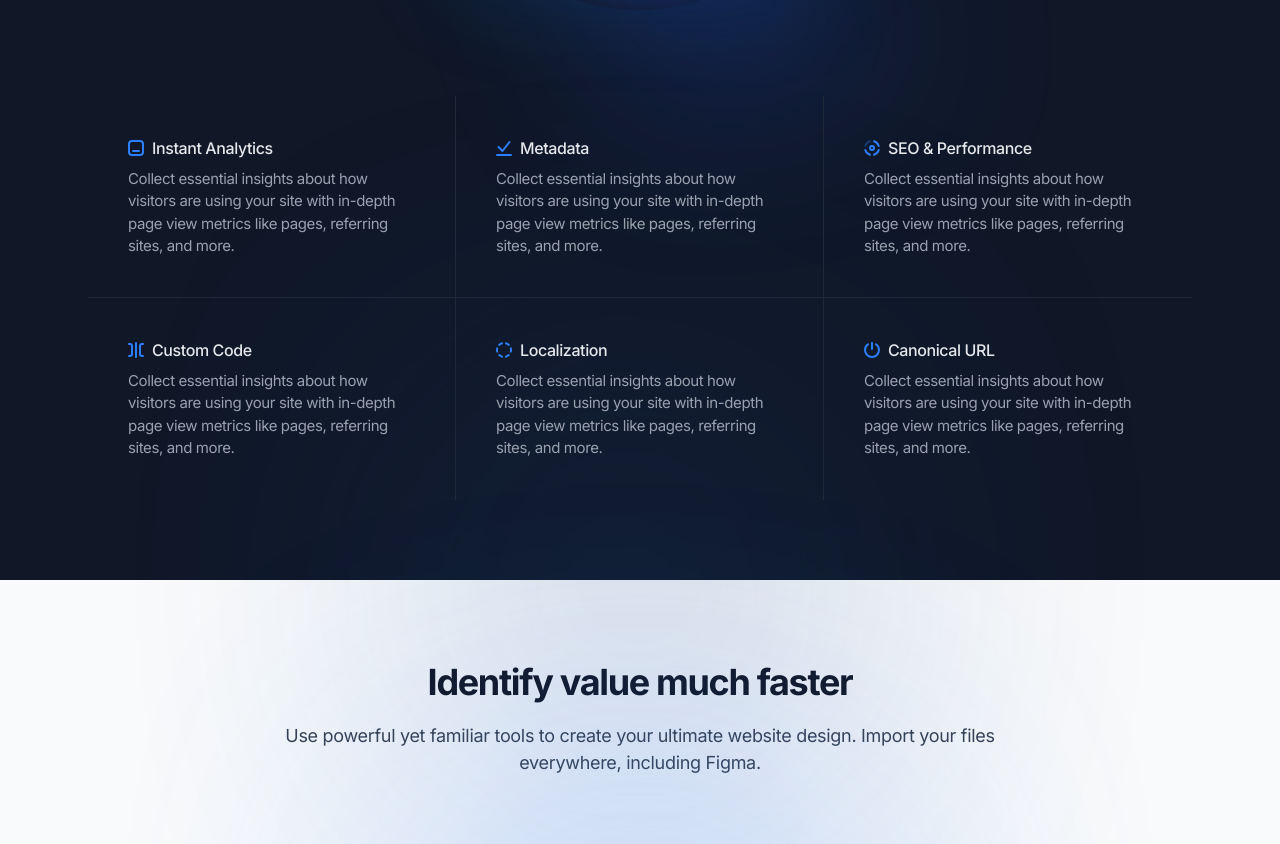
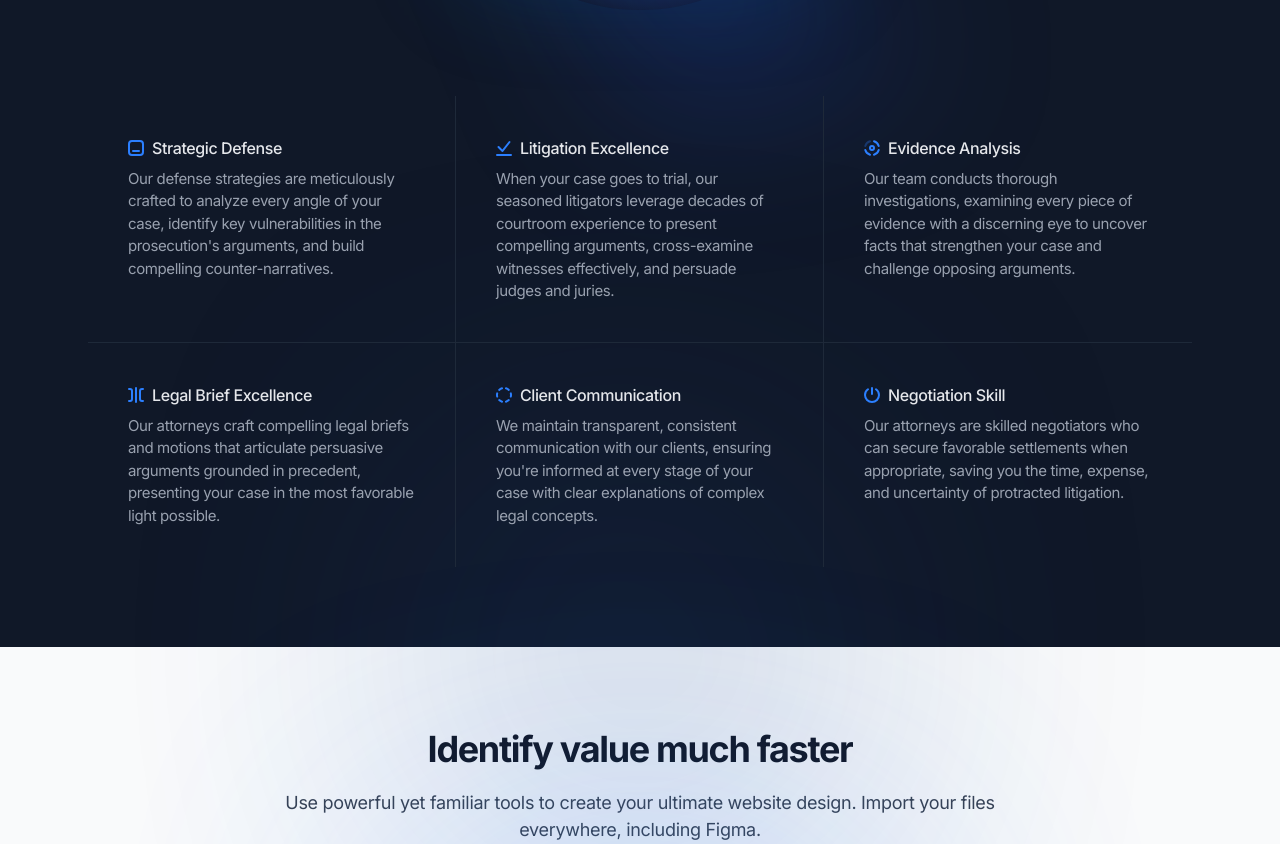
Before and after one commit to nathanroses/steelfirm, a Next.js app: page / in a window 1280 px wide. Shown: the part 2440-3284 px from the top of the page. Built offline with nearby package versions, Linux system fonts and the light colour scheme.

Commit message:
Update features-planet.tsx

```diff
--- a/components/features-planet.tsx
+++ b/components/features-planet.tsx
@@ -1,12 +1,12 @@
 import Image from "next/image";
-import PlanetImg from "@/public/images/planet.png";
-import PlanetOverlayImg from "@/public/images/planet-overlay.svg";
-import PlanetTagImg01 from "@/public/images/planet-tag-01.png";
-import PlanetTagImg02 from "@/public/images/planet-tag-02.png";
-import PlanetTagImg03 from "@/public/images/planet-tag-03.png";
-import PlanetTagImg04 from "@/public/images/planet-tag-04.png";
+import LegalShieldImg from "@/public/images/planet.png";
+import LegalOverlayImg from "@/public/images/planet-overlay.svg";
+import PracticeAreaImg01 from "@/public/images/planet-tag-01.png";
+import PracticeAreaImg02 from "@/public/images/planet-tag-02.png";
+import PracticeAreaImg03 from "@/public/images/planet-tag-03.png";
+import PracticeAreaImg04 from "@/public/images/planet-tag-04.png";
 
-export default function FeaturesPlanet() {
+export default function LegalPracticeAreas() {
   return (
     <section className="relative before:absolute before:inset-0 before:-z-20 before:bg-gray-900">
       <div className="mx-auto max-w-6xl px-4 sm:px-6">
@@ -14,56 +14,56 @@ export default function FeaturesPlanet() {
           {/* Section header */}
           <div className="mx-auto max-w-3xl pb-16 text-center md:pb-20">
             <h2 className="text-3xl font-bold text-gray-200 md:text-4xl">
-              Simple helps your teams work more efficiently together
+              Comprehensive Legal Strategies For Complex Cases
             </h2>
           </div>
-          {/* Planet */}
+          {/* Legal Shield Visualization */}
           <div className="pb-16 md:pb-20" data-aos="zoom-y-out">
             <div className="text-center">
               <div className="relative inline-flex rounded-full before:absolute before:inset-0 before:-z-10 before:scale-[.85] before:animate-[pulse_4s_cubic-bezier(.4,0,.6,1)_infinite] before:bg-linear-to-b before:from-blue-900 before:to-sky-700/50 before:blur-3xl after:absolute after:inset-0 after:rounded-[inherit] after:[background:radial-gradient(closest-side,var(--color-blue-500),transparent)]">
                 <Image
                   className="rounded-full bg-gray-900"
-                  src={PlanetImg}
+                  src={LegalShieldImg}
                   width={400}
                   height={400}
-                  alt="Planet"
+                  alt="Legal Shield"
                 />
                 <div className="pointer-events-none" aria-hidden="true">
                   <Image
                     className="absolute -right-64 -top-20 z-10 max-w-none"
-                    src={PlanetOverlayImg}
+                    src={LegalOverlayImg}
                     width={789}
                     height={755}
-                    alt="Planet decoration"
+                    alt="Legal decoration"
                   />
                   <div>
                     <Image
                       className="absolute -left-28 top-16 z-10 animate-[float_4s_ease-in-out_infinite_both] opacity-80 transition-opacity duration-500"
-                      src={PlanetTagImg01}
+                      src={PracticeAreaImg01}
                       width={253}
                       height={56}
-                      alt="Tag 01"
+                      alt="Criminal Defense"
                     />
                     <Image
                       className="absolute left-56 top-7 z-10 animate-[float_4s_ease-in-out_infinite_1s_both] opacity-30 transition-opacity duration-500"
-                      src={PlanetTagImg02}
+                      src={PracticeAreaImg02}
                       width={241}
                       height={56}
-                      alt="Tag 02"
+                      alt="White Collar Defense"
                     />
                     <Image
                       className="absolute -left-20 bottom-24 z-10 animate-[float_4s_ease-in-out_infinite_2s_both] opacity-25 transition-opacity duration-500"
-                      src={PlanetTagImg03}
+                      src={PracticeAreaImg03}
                       width={243}
                       height={56}
-                      alt="Tag 03"
+                      alt="Civil Litigation"
                     />
                     <Image
                       className="absolute bottom-32 left-64 z-10 animate-[float_4s_ease-in-out_infinite_3s_both] opacity-80 transition-opacity duration-500"
-                      src={PlanetTagImg04}
+                      src={PracticeAreaImg04}
                       width={251}
                       height={56}
-                      alt="Tag 04"
+                      alt="Professional Misconduct"
                     />
                   </div>
                 </div>
@@ -82,12 +82,10 @@ export default function FeaturesPlanet() {
                 >
                   <path d="M2 4a2 2 0 0 1 2-2h8a2 2 0 0 1 2 2v8a2 2 0 0 1-2 2H4a2 2 0 0 1-2-2V4Zm2-4a4 4 0 0 0-4 4v8a4 4 0 0 0 4 4h8a4 4 0 0 0 4-4V4a4 4 0 0 0-4-4H4Zm1 10a1 1 0 1 0 0 2h6a1 1 0 1 0 0-2H5Z" />
                 </svg>
-                <span>Instant Analytics</span>
+                <span>Strategic Defense</span>
               </h3>
               <p className="text-[15px] text-gray-400">
-                Collect essential insights about how visitors are using your
-                site with in-depth page view metrics like pages, referring
-                sites, and more.
+                Our defense strategies are meticulously crafted to analyze every angle of your case, identify key vulnerabilities in the prosecution's arguments, and build compelling counter-narratives.
               </p>
             </article>
             <article>
@@ -100,12 +98,10 @@ export default function FeaturesPlanet() {
                 >
                   <path d="M14.29 2.614a1 1 0 0 0-1.58-1.228L6.407 9.492l-3.199-3.2a1 1 0 1 0-1.414 1.415l4 4a1 1 0 0 0 1.496-.093l7-9ZM1 14a1 1 0 1 0 0 2h14a1 1 0 1 0 0-2H1Z" />
                 </svg>
-                <span>Metadata</span>
+                <span>Litigation Excellence</span>
               </h3>
               <p className="text-[15px] text-gray-400">
-                Collect essential insights about how visitors are using your
-                site with in-depth page view metrics like pages, referring
-                sites, and more.
+                When your case goes to trial, our seasoned litigators leverage decades of courtroom experience to present compelling arguments, cross-examine witnesses effectively, and persuade judges and juries.
               </p>
             </article>
             <article>
@@ -122,12 +118,10 @@ export default function FeaturesPlanet() {
                   />
                   <path d="M8 11a3 3 0 1 1 0-6 3 3 0 0 1 0 6Zm0-2a1 1 0 1 0 0-2 1 1 0 0 0 0 2Zm1.715-6.752a1 1 0 0 1 .57-1.916 8.014 8.014 0 0 1 5.383 5.383 1 1 0 1 1-1.916.57 6.014 6.014 0 0 0-4.037-4.037Zm4.037 7.467a1 1 0 1 1 1.916.57 8.014 8.014 0 0 1-5.383 5.383 1 1 0 1 1-.57-1.916 6.014 6.014 0 0 0 4.037-4.037Zm-7.467 4.037a1 1 0 1 1-.57 1.916 8.014 8.014 0 0 1-5.383-5.383 1 1 0 1 1 1.916-.57 6.014 6.014 0 0 0 4.037 4.037Z" />
                 </svg>
-                <span>SEO &amp; Performance</span>
+                <span>Evidence Analysis</span>
               </h3>
               <p className="text-[15px] text-gray-400">
-                Collect essential insights about how visitors are using your
-                site with in-depth page view metrics like pages, referring
-                sites, and more.
+                Our team conducts thorough investigations, examining every piece of evidence with a discerning eye to uncover facts that strengthen your case and challenge opposing arguments.
               </p>
             </article>
             <article>
@@ -140,12 +134,10 @@ export default function FeaturesPlanet() {
                 >
                   <path d="M8 0a1 1 0 0 1 1 1v14a1 1 0 1 1-2 0V1a1 1 0 0 1 1-1Zm6 3a1 1 0 0 0-1 1v8a1 1 0 0 0 1 1h1a1 1 0 1 1 0 2h-1a3 3 0 0 1-3-3V4a3 3 0 0 1 3-3h1a1 1 0 1 1 0 2h-1ZM1 1a1 1 0 0 0 0 2h1a1 1 0 0 1 1 1v8a1 1 0 0 1-1 1H1a1 1 0 1 0 0 2h1a3 3 0 0 0 3-3V4a3 3 0 0 0-3-3H1Z" />
                 </svg>
-                <span>Custom Code</span>
+                <span>Legal Brief Excellence</span>
               </h3>
               <p className="text-[15px] text-gray-400">
-                Collect essential insights about how visitors are using your
-                site with in-depth page view metrics like pages, referring
-                sites, and more.
+                Our attorneys craft compelling legal briefs and motions that articulate persuasive arguments grounded in precedent, presenting your case in the most favorable light possible.
               </p>
             </article>
             <article>
@@ -158,12 +150,10 @@ export default function FeaturesPlanet() {
                 >
                   <path d="M10.284.33a1 1 0 1 0-.574 1.917 6.049 6.049 0 0 1 2.417 1.395A1 1 0 0 0 13.5 2.188 8.034 8.034 0 0 0 10.284.33ZM6.288 2.248A1 1 0 0 0 5.718.33 8.036 8.036 0 0 0 2.5 2.187a1 1 0 0 0 1.372 1.455 6.036 6.036 0 0 1 2.415-1.395ZM1.42 5.401a1 1 0 0 1 .742 1.204 6.025 6.025 0 0 0 0 2.79 1 1 0 0 1-1.946.462 8.026 8.026 0 0 1 0-3.714A1 1 0 0 1 1.421 5.4Zm2.452 6.957A1 1 0 0 0 2.5 13.812a8.036 8.036 0 0 0 3.216 1.857 1 1 0 0 0 .574-1.916 6.044 6.044 0 0 1-2.417-1.395Zm9.668.04a1 1 0 0 1-.041 1.414 8.033 8.033 0 0 1-3.217 1.857 1 1 0 1 1-.571-1.917 6.035 6.035 0 0 0 2.415-1.395 1 1 0 0 1 1.414.042Zm2.242-6.255a1 1 0 1 0-1.946.462 6.03 6.03 0 0 1 0 2.79 1 1 0 1 0 1.946.462 8.022 8.022 0 0 0 0-3.714Z" />
                 </svg>
-                <span>Localization</span>
+                <span>Client Communication</span>
               </h3>
               <p className="text-[15px] text-gray-400">
-                Collect essential insights about how visitors are using your
-                site with in-depth page view metrics like pages, referring
-                sites, and more.
+                We maintain transparent, consistent communication with our clients, ensuring you're informed at every stage of your case with clear explanations of complex legal concepts.
               </p>
             </article>
             <article>
@@ -176,12 +166,10 @@ export default function FeaturesPlanet() {
                 >
                   <path d="M9 1a1 1 0 1 0-2 0v6a1 1 0 0 0 2 0V1ZM4.572 3.08a1 1 0 0 0-1.144-1.64A7.987 7.987 0 0 0 0 8a8 8 0 0 0 16 0c0-2.72-1.36-5.117-3.428-6.56a1 1 0 1 0-1.144 1.64A5.987 5.987 0 0 1 14 8 6 6 0 1 1 2 8a5.987 5.987 0 0 1 2.572-4.92Z" />
                 </svg>
-                <span>Canonical URL</span>
+                <span>Negotiation Skill</span>
               </h3>
               <p className="text-[15px] text-gray-400">
-                Collect essential insights about how visitors are using your
-                site with in-depth page view metrics like pages, referring
-                sites, and more.
+                Our attorneys are skilled negotiators who can secure favorable settlements when appropriate, saving you the time, expense, and uncertainty of protracted litigation.
               </p>
             </article>
           </div>
```
